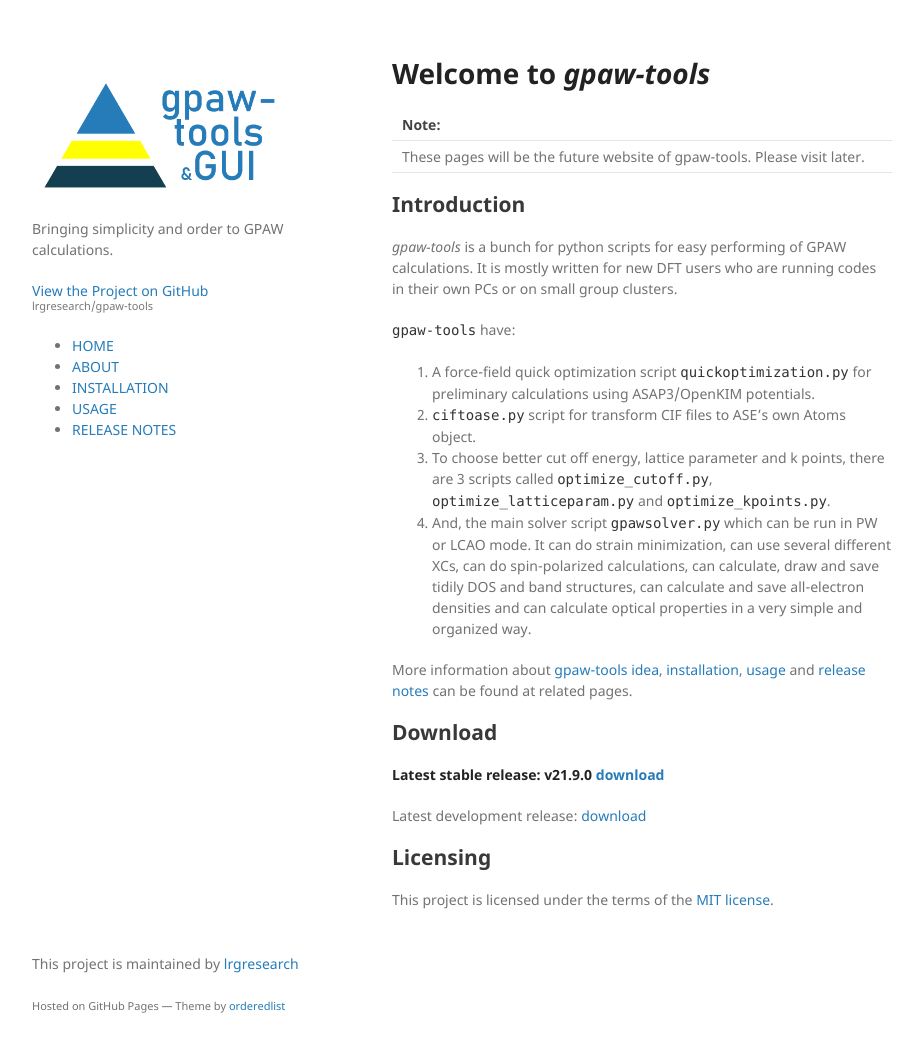
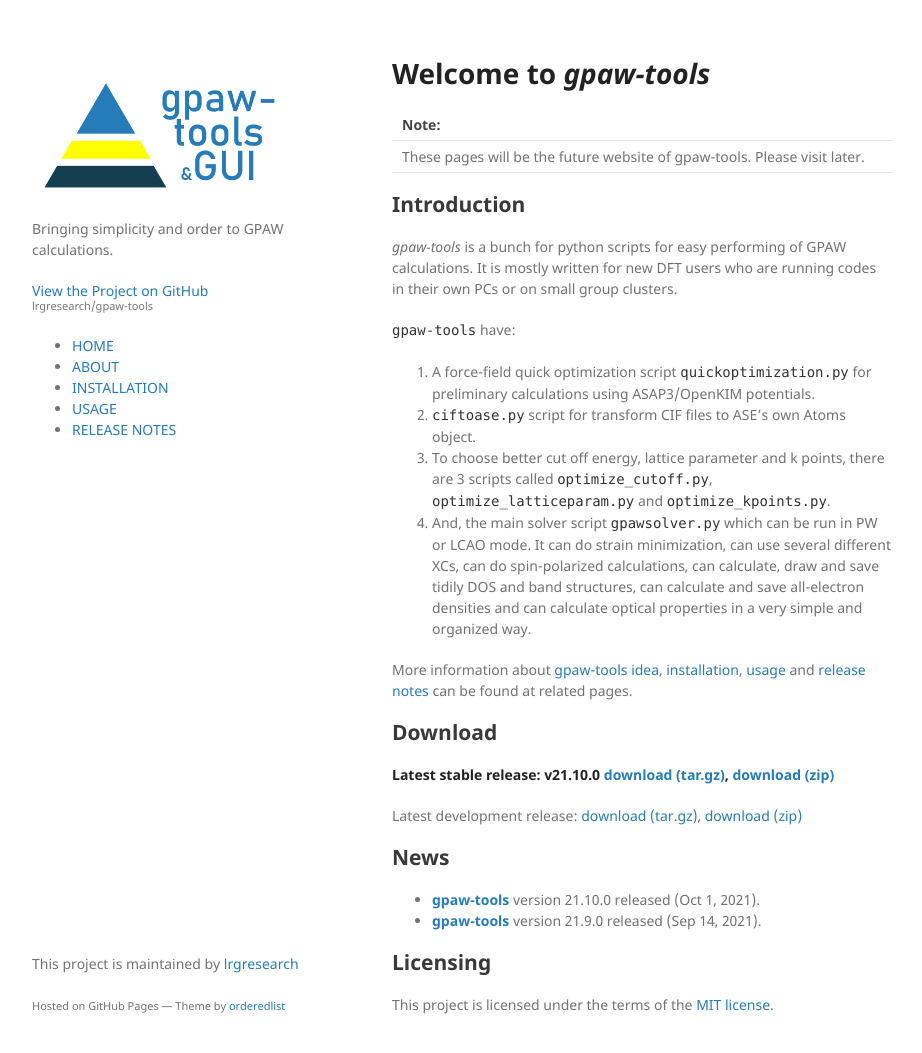
Before and after one commit to lrgresearch/gpaw-tools, a Jekyll site: the page built from index.md, in a window 1280 px wide and 1085 px high. Shown: the top 1053 px of the window, without its empty margins (178-1100 px from the left). Built offline with Jekyll 4.4.1, drawn with Linux system fonts in a browser that asks for light colours.

Commit message:
Update index.md

```diff
--- a/index.md
+++ b/index.md
@@ -23,9 +23,13 @@ More information about [gpaw-tools idea](about.md), [installation](installation.
 
 ## Download
 
-**Latest stable release: v21.9.0 [download](https://github.com/lrgresearch/gpaw-tools/archive/refs/tags/v21.9.0.zip)**
+**Latest stable release: v21.10.0 [download (tar.gz)](https://github.com/lrgresearch/gpaw-tools/archive/refs/tags/v21.10.0.tar.gz), [download (zip)](https://github.com/lrgresearch/gpaw-tools/archive/refs/tags/v21.10.0.zip)**
 
-Latest development release: [download](https://github.com/lrgresearch/gpaw-tools/archive/refs/heads/main.zip)
+Latest development release: [download (tar.gz)](https://github.com/lrgresearch/gpaw-tools/archive/refs/heads/main.tar.gz), [download (zip)](https://github.com/lrgresearch/gpaw-tools/archive/refs/heads/main.zip)
+
+## News
+* **[gpaw-tools](releasenotes.md#version-21100)** version 21.10.0 released (Oct 1, 2021).
+* **[gpaw-tools](releasenotes.md#version-2190)** version 21.9.0 released (Sep 14, 2021).
 
 ## Licensing
 This project is licensed under the terms of the [MIT license](https://opensource.org/licenses/MIT).
```
